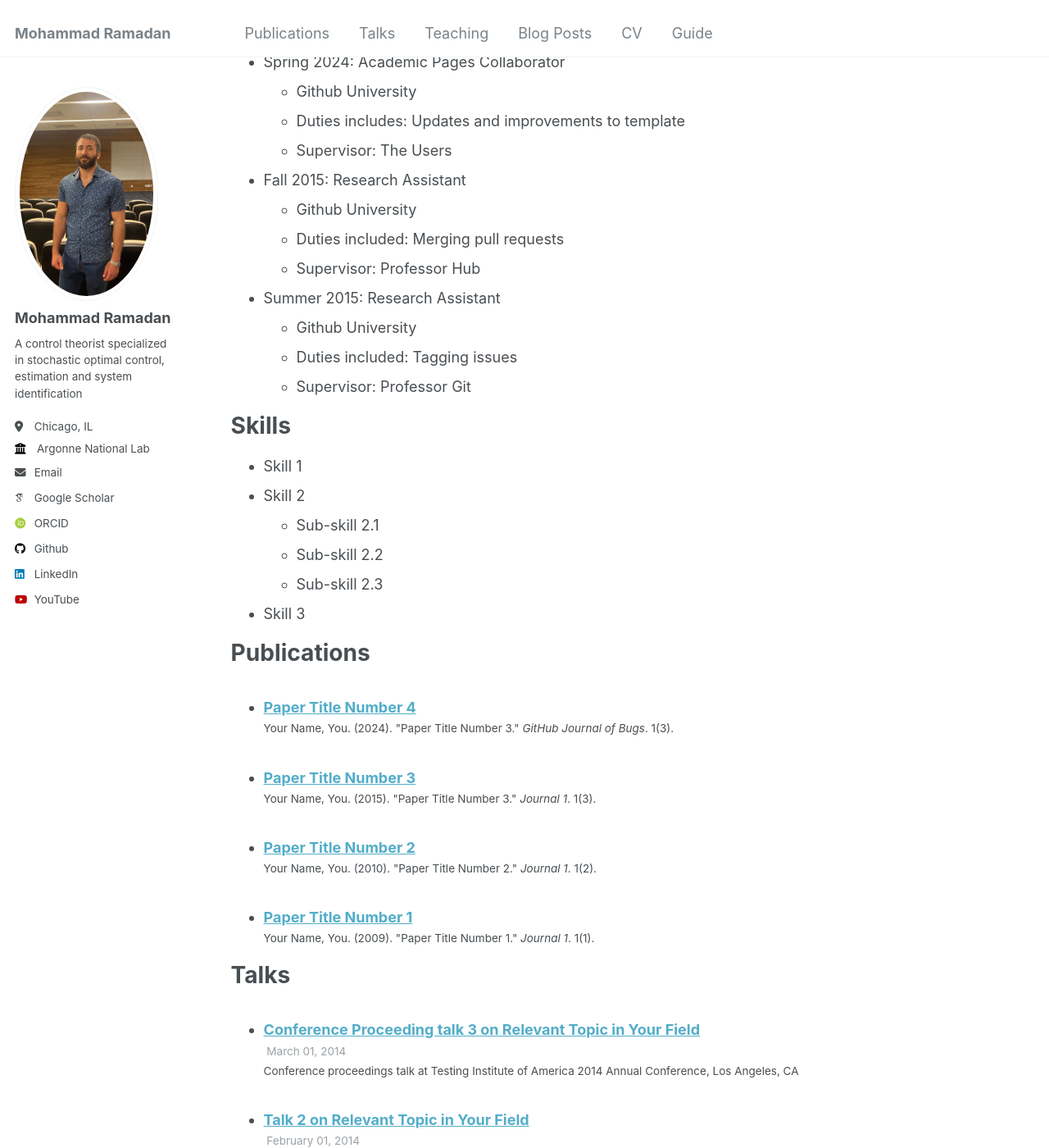
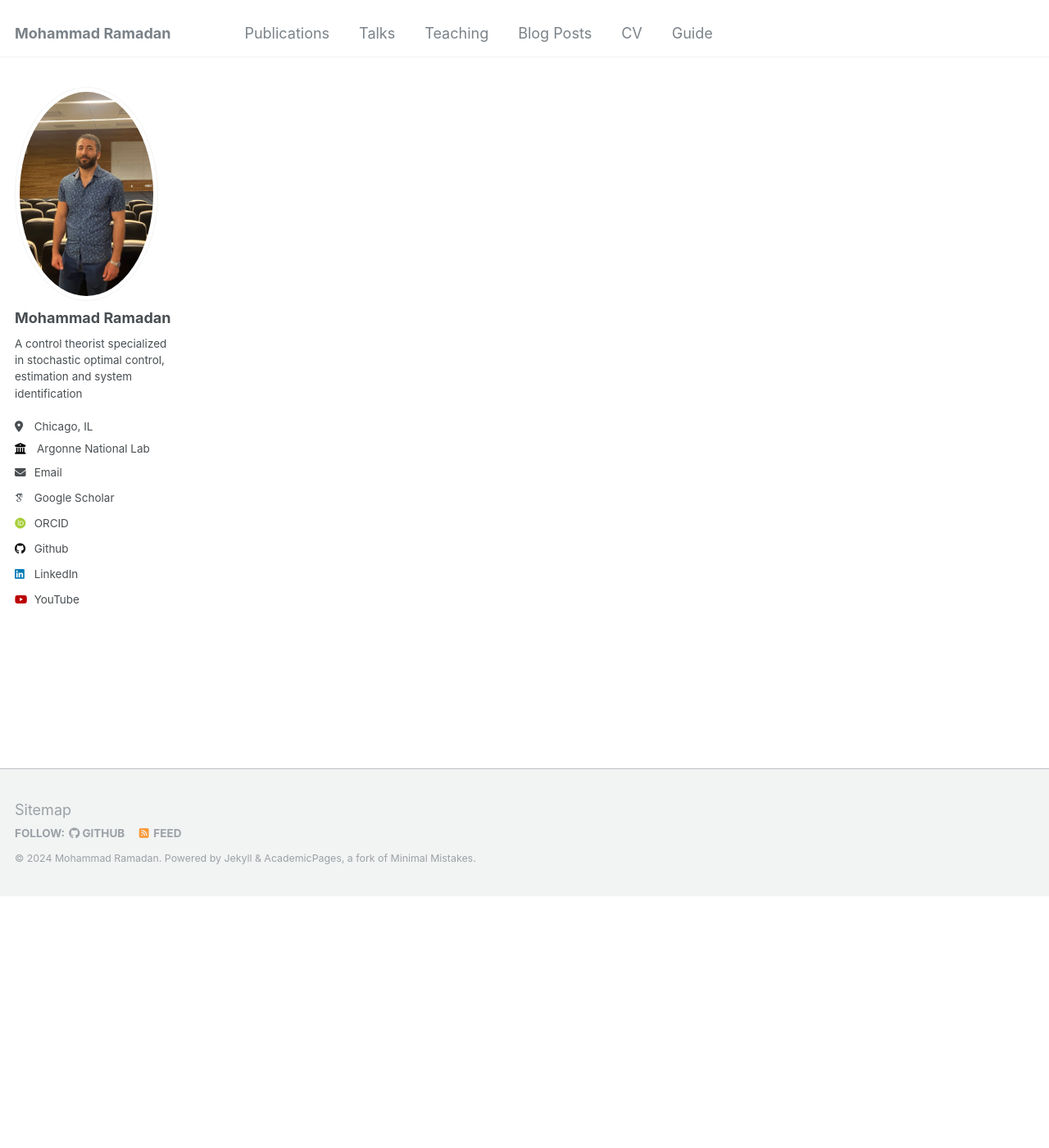
Before and after one commit to msramada/msramada.github.io, a Jekyll site: the page built from _pages/cv.md, in a window 1280 px wide and 1400 px high, scrolled down 307 px. Shown: the whole window at 82% size. Built offline with Jekyll 4.4.1, drawn with Linux system fonts in a browser that asks for light colours; some web fonts are replaced; some of the changed text lies outside the part shown.

Commit message:
uploading cv pdf

```diff
--- a/_pages/cv.md
+++ b/_pages/cv.md
@@ -9,56 +9,4 @@
 
 {% include base_path %}
 
-Education
-======
-* Ph.D in Version Control Theory, GitHub University, 2018 (expected)
-* M.S. in Jekyll, GitHub University, 2014
-* B.S. in GitHub, GitHub University, 2012
-
-Work experience
-======
-* Spring 2024: Academic Pages Collaborator
-  * Github University
-  * Duties includes: Updates and improvements to template
-  * Supervisor: The Users
-
-* Fall 2015: Research Assistant
-  * Github University
-  * Duties included: Merging pull requests
-  * Supervisor: Professor Hub
-
-* Summer 2015: Research Assistant
-  * Github University
-  * Duties included: Tagging issues
-  * Supervisor: Professor Git
-
-Skills
-======
-* Skill 1
-* Skill 2
-  * Sub-skill 2.1
-  * Sub-skill 2.2
-  * Sub-skill 2.3
-* Skill 3
-
-Publications
-======
-  <ul>{% for post in site.publications reversed %}
-    {% include archive-single-cv.html %}
-  {% endfor %}</ul>
-
-Talks
-======
-  <ul>{% for post in site.talks reversed %}
-    {% include archive-single-talk-cv.html  %}
-  {% endfor %}</ul>
-
-Teaching
-======
-  <ul>{% for post in site.teaching reversed %}
-    {% include archive-single-cv.html %}
-  {% endfor %}</ul>
-
-Service and leadership
-======
-* Currently signed in to 43 different slack teams
+[Download full CV](https://msramada.github.io/files/Ramadan_CV.pdf)
```
Also changed, not shown: 1 other file.
